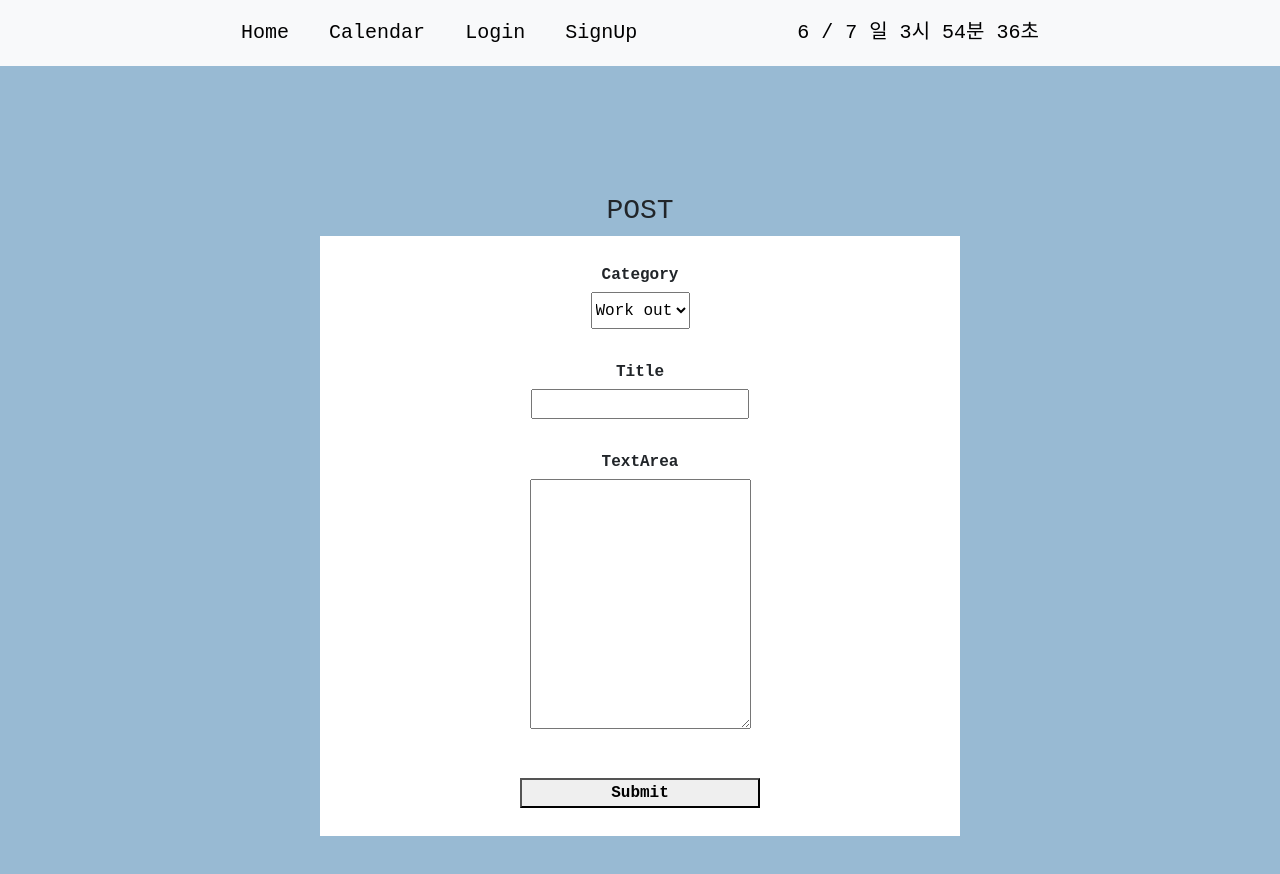
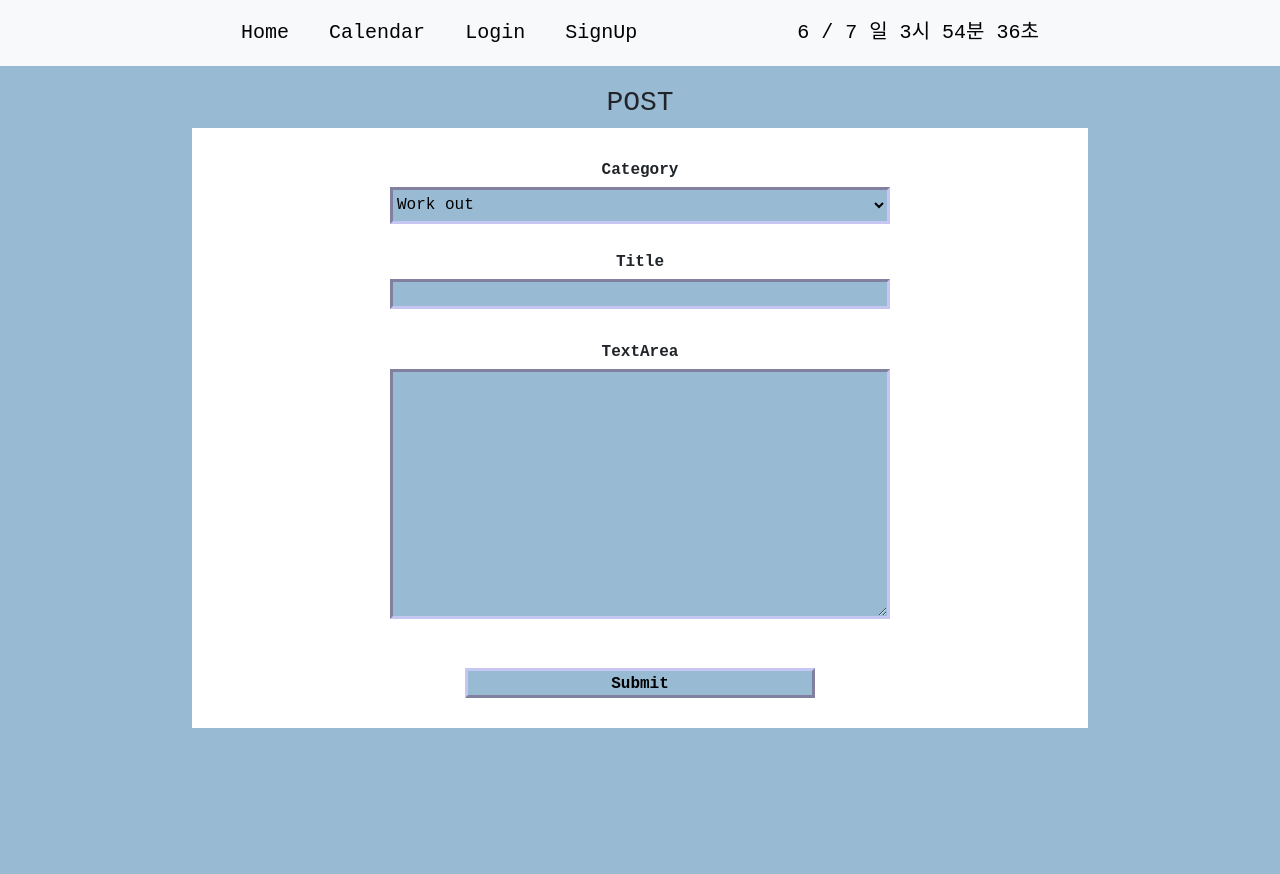
Before and after one commit to pknu-wap/2022_1_WAP_WEB_TEAM5_MAIN, a React (Create React App) app in the folder client/: page /post in a window 1280 px wide. Shown: the top 874 px of the page. Built offline with nearby package versions, Linux system fonts and the light colour scheme; no server answers; a web font is replaced by a local one.

Commit message:
postForm.css

```diff
--- a/client/src/App.css
+++ b/client/src/App.css
@@ -4,5 +4,4 @@
   text-align: center;
   background-color: #98bad3 ;
   font-family: 'Nanum Gothic Coding', monospace;
-
 }
--- a/client/src/components/Community/MyPage.css
+++ b/client/src/components/Community/MyPage.css
@@ -1,8 +1,8 @@
 .myPage{
     color:black;
-    margin-top:1%;
     background-color: white;
     flex-direction: column;
+    width: 300px;
     border-radius: 5px;
     font-size: 20px;
     display: flex;
@@ -12,6 +12,7 @@
 .myPagePage label{
     font-weight: 600;
     font-size: 20px;
+    width: 200px;
 }
 
 .myPagePage button{
@@ -19,6 +20,10 @@
     color:#98bad3;
 }
 .myPagePage button a{
+    border-width:3px;
+    background-color: #98bad3;
+    border-style: outset;
+    border-color: rgb(198, 198, 243);
 }
 
 .infoForm{
--- a/client/src/components/Community/MyPage.js
+++ b/client/src/components/Community/MyPage.js
@@ -99,7 +99,7 @@ function MyPage() {
 
         <div className="myPage">
           <div className="myPagePage">
-            <div>자기소개를 등록해주세요.</div>
+            <div>💙자기소개를 등록해주세요💙</div>
             <label>Name</label>
             <div className = "mypageLabel">{loginUser.name}</div>
             <label>Age</label>
--- a/client/src/components/Community/Post.css
+++ b/client/src/components/Community/Post.css
@@ -1,11 +1,11 @@
 .post{
     background-color: white;
-    margin: 20px;
+    padding-top: 100px;
+    margin-top: 0px;
     border-radius: 5px;
     border : 3px ;
     display: flex;
     padding:7px;
-
 }
 .post .postCategory{
     width: 13%;
--- a/client/src/components/Community/PostForm.css
+++ b/client/src/components/Community/PostForm.css
@@ -1,16 +1,16 @@
 .postFormPage{
-    margin-top: 10%;
+    margin-top: 20px;
     box-sizing: border-box;
 }
 
 .postForm{
     justify-content: center;
-    padding : 20px;
+    padding : 10px;
     background-color: white;
     display: flex;
     justify-content: center;
     flex-direction: column;
-    width:50%;
+    width:70%;
     height:600px;
     margin:auto;
 }
@@ -18,12 +18,22 @@
     height: 30px;
     margin-bottom:15px;
     margin-top:5px;
+    width: 500px;
+    border-width:3px;
+    background-color: #98bad3;
+    border-style: inset;
+    border-color: rgb(198, 198, 243);
 }
 
 .postForm select{
     height: 37px;
-    margin-bottom:15px;
+    margin-bottom:10px;
     margin-top:5px;
+    width: 500px;
+    border-width:3px;
+    background-color: #98bad3;
+    border-style: inset;
+    border-color: rgb(198, 198, 243);
 }
 .postForm label{
     font-weight: 600;
@@ -34,10 +44,19 @@
     margin-right: 30%;
     height: 30px;
     font-weight: 600;
+    border-width:3px;
+    background-color: #98bad3;
+    border-style: outset;
+    border-color: rgb(198, 198, 243);
 }
 
 .postForm textarea{
     height: 250px;
+    width: 500px;
     margin-top:5px;
     margin-bottom:10px;
+    border-width:3px;
+    background-color: #98bad3;
+    border-style: inset;
+    border-color: rgb(198, 198, 243);
 }
--- a/client/src/components/Community/PostForm.js
+++ b/client/src/components/Community/PostForm.js
@@ -92,7 +92,7 @@ function Post() {
           <textarea type="text" onChange={onTextAreaHandler} />
         </div>
         <div className="d-grid">
-          <button type="submit">Submit</button>
+          <button type="btn btn-primary">Submit</button>
         </div>
       </form>
     </div>
--- a/client/src/components/Home.css
+++ b/client/src/components/Home.css
@@ -2,7 +2,7 @@
     display: flex;
     width: 80%;
     margin:auto;
-    margin-top: 5%;
+    margin-top: 10px;
     justify-content: center;
     height:100%;
 }
```
